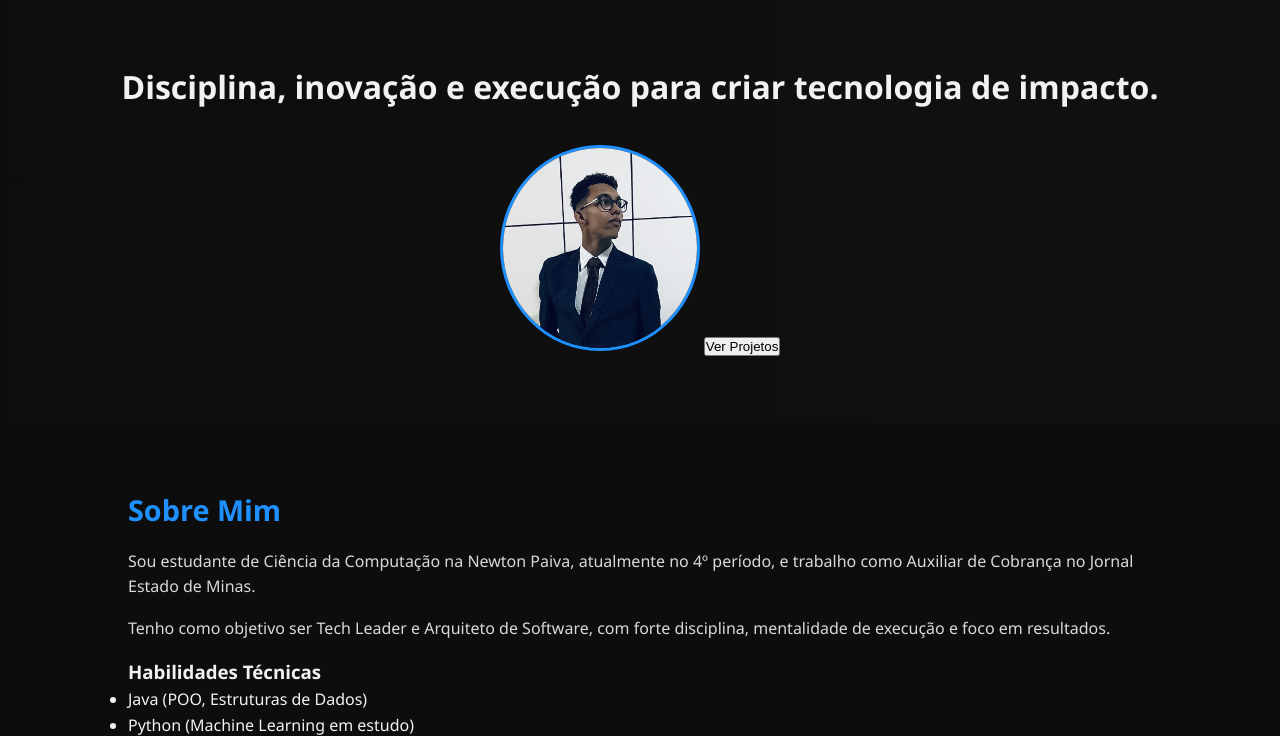
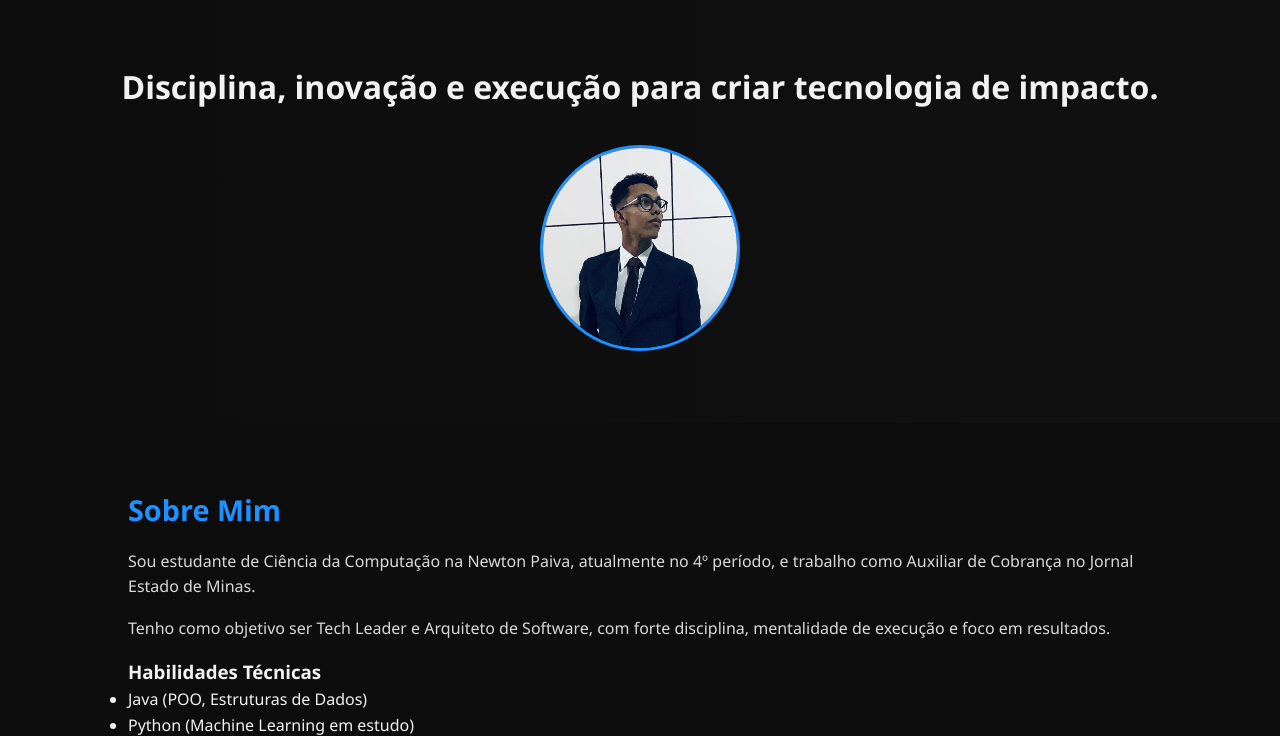
Before and after one commit to Pedro-Ani-Lucas/HTML, a plain HTML site: page index.html in a window 1280 px wide. Shown: the part 73-809 px from the top of the page. Drawn offline with nearby package versions, Linux system fonts and the light colour scheme.

Commit message:
Remoção do botão "ver projetos"

```diff
--- a/index.html
+++ b/index.html
@@ -24,7 +24,6 @@
     <section id="hero">
         <h2>Disciplina, inovação e execução para criar tecnologia de impacto.</h2>
         <img src="img/Foto-Pedro.jpg" alt="Foto de Pedro">
-        <a href="#projetos"><button>Ver Projetos</button></a>
     </section>
 
     <!-- Sobre Mim -->
```
